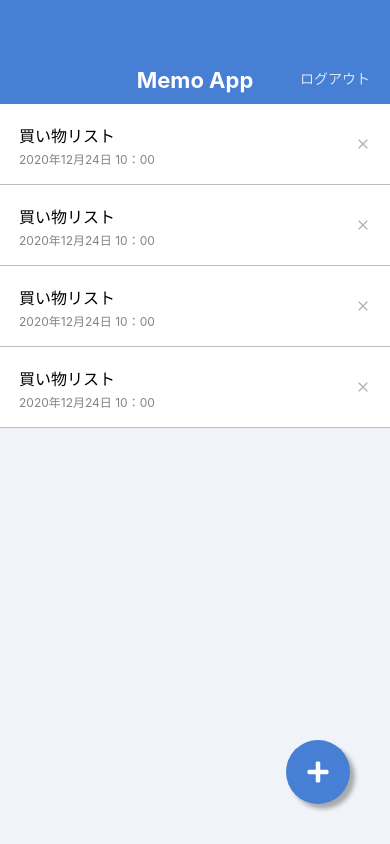
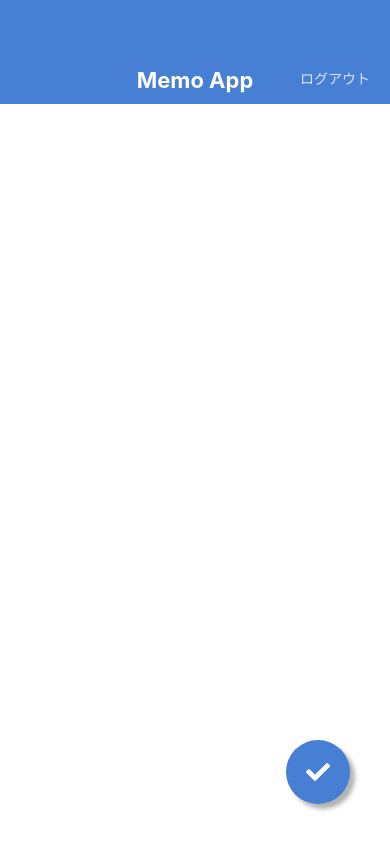
Before and after one commit to scanner0928/MemoApp, a React Native app: screen / in a window 390 px wide. Built offline with nearby package versions, Linux system fonts and the light colour scheme.

Commit message:
edit and create screen finished

```diff
--- a/App.jsx
+++ b/App.jsx
@@ -1,8 +1,10 @@
 import React from 'react';
 
-import MemoListScreen from './src/screens/MemoListScreen';
+// import MemoListScreen from './src/screens/MemoListScreen';
 // import MemoListDetailScreen from './src/screens/MemoDetailScreen';
+// import MemoEditScreen from './src/screens/MemoEditScreen';
+import MemoCreateScreen from './src/screens/MemoCreateScreen';
 
 export default function App() {
-  return <MemoListScreen />;
+  return <MemoCreateScreen />;
 }
--- /dev/null
+++ b/src/screens/MemoCreateScreen.jsx
@@ -0,0 +1,46 @@
+import React from 'react';
+import {
+  View,
+  TextInput,
+  StyleSheet,
+  KeyboardAvoidingView,
+} from 'react-native';
+
+import AppBar from '../components/AppBar';
+import CircleButton from '../components/CircleButton';
+
+export default function MemoCreateScreen() {
+  return (
+    <KeyboardAvoidingView
+      style={styles.container}
+      behavior="height"
+    >
+      <AppBar />
+      <View style={styles.inputContainer}>
+        <TextInput
+          value=""
+          multiline
+          style={styles.input}
+        />
+      </View>
+      <CircleButton name="check" />
+    </KeyboardAvoidingView>
+  );
+}
+
+const styles = StyleSheet.create({
+  container: {
+    flex: 1,
+  },
+  inputContainer: {
+    paddingHorizontal: 27,
+    paddingVertical: 32,
+    flex: 1,
+  },
+  input: {
+    flex: 1,
+    textAlignVertical: 'top',
+    fontSize: 16,
+    lineHeight: 24,
+  },
+});
--- /dev/null
+++ b/src/screens/MemoEditScreen.jsx
@@ -0,0 +1,46 @@
+import React from 'react';
+import {
+  View,
+  TextInput,
+  StyleSheet,
+  KeyboardAvoidingView,
+} from 'react-native';
+
+import AppBar from '../components/AppBar';
+import CircleButton from '../components/CircleButton';
+
+export default function MemoEditScreen() {
+  return (
+    <KeyboardAvoidingView
+      style={styles.container}
+      behavior="height"
+    >
+      <AppBar />
+      <View style={styles.inputContainer}>
+        <TextInput
+          value="買い物リスト"
+          multiline
+          style={styles.input}
+        />
+      </View>
+      <CircleButton name="check" />
+    </KeyboardAvoidingView>
+  );
+}
+
+const styles = StyleSheet.create({
+  container: {
+    flex: 1,
+  },
+  inputContainer: {
+    paddingHorizontal: 27,
+    paddingVertical: 32,
+    flex: 1,
+  },
+  input: {
+    flex: 1,
+    textAlignVertical: 'top',
+    fontSize: 16,
+    lineHeight: 24,
+  },
+});
```
